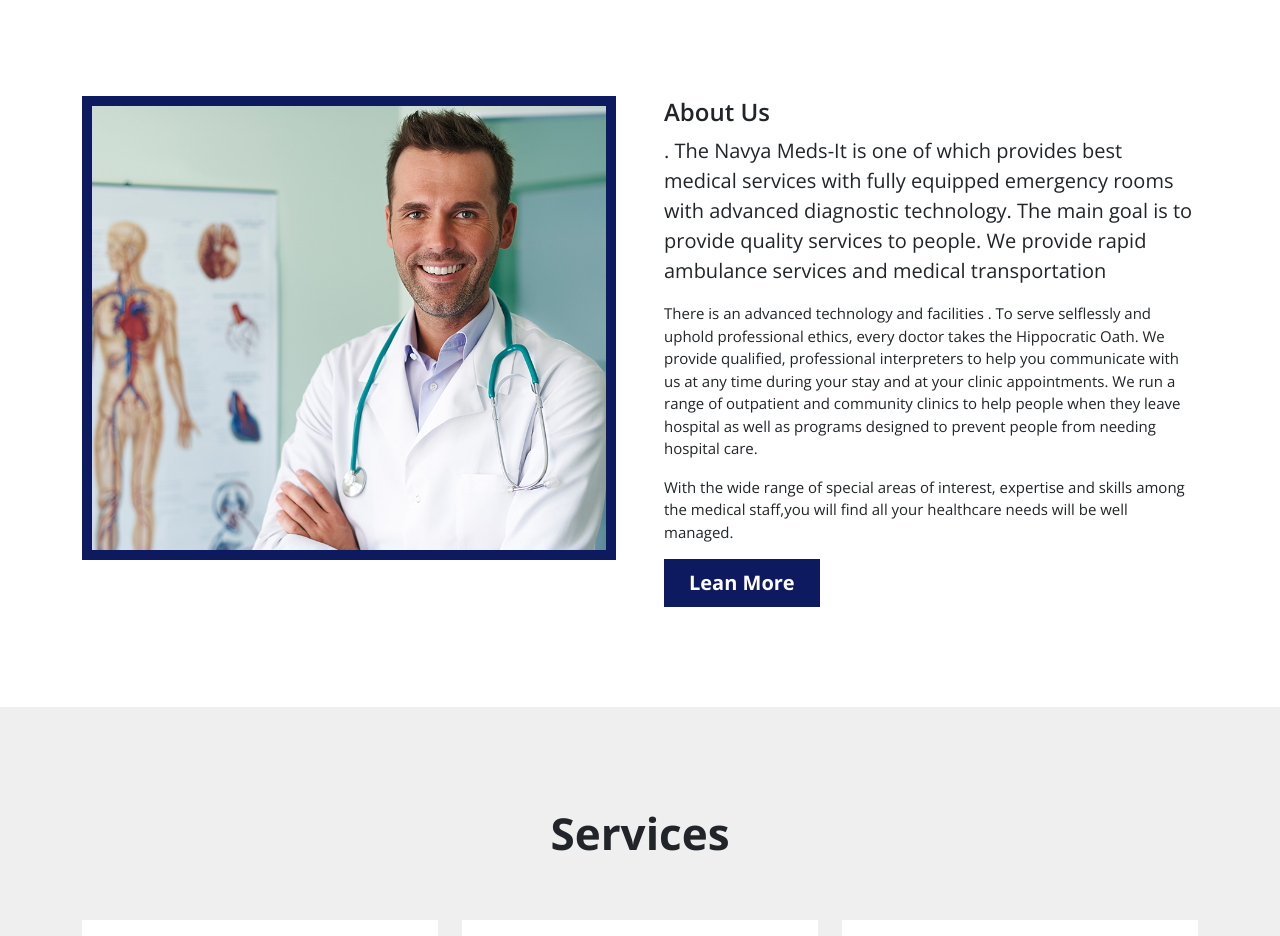
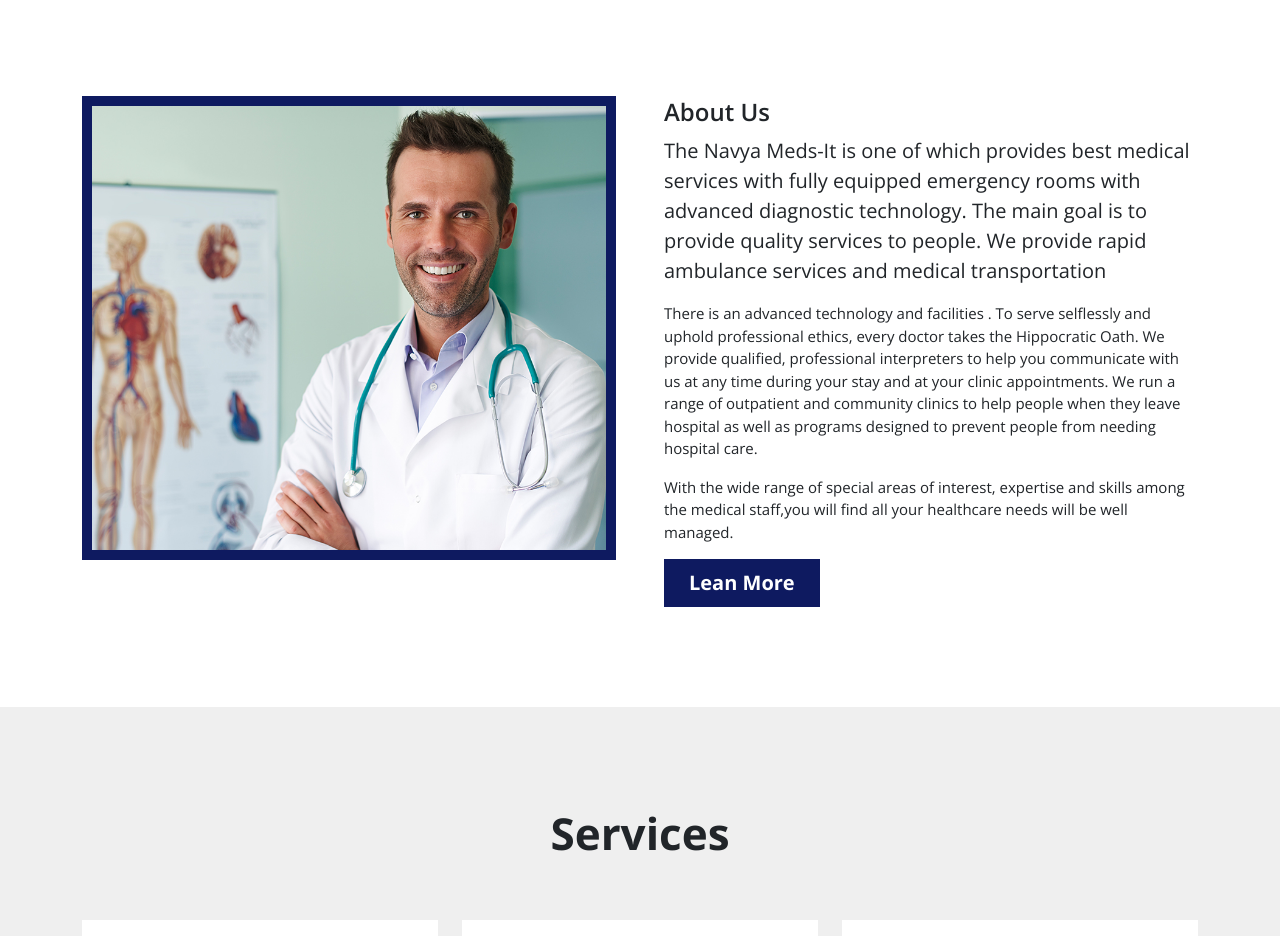
Before and after one commit to navyaangara/Navya-Meds, a plain HTML site: page index.html in a window 1280 px wide. Shown: the part 920-1856 px from the top of the page. Drawn offline with nearby package versions, Linux system fonts and the light colour scheme.

Commit message:
Update index.html

```diff
--- a/index.html
+++ b/index.html
@@ -149,7 +149,7 @@
 				  <div class="col-md-6">
 				       <div  class="about-info">
 						   <h3>About Us</h3>
-					        <p class="lead">. The Navya Meds-It is one of which provides best medical services with fully equipped emergency rooms with advanced diagnostic technology.
+					        <p class="lead"> The Navya Meds-It is one of which provides best medical services with fully equipped emergency rooms with advanced diagnostic technology.
 								The main goal is to provide quality services to people.
 								We provide rapid ambulance services and medical transportation
 
```
